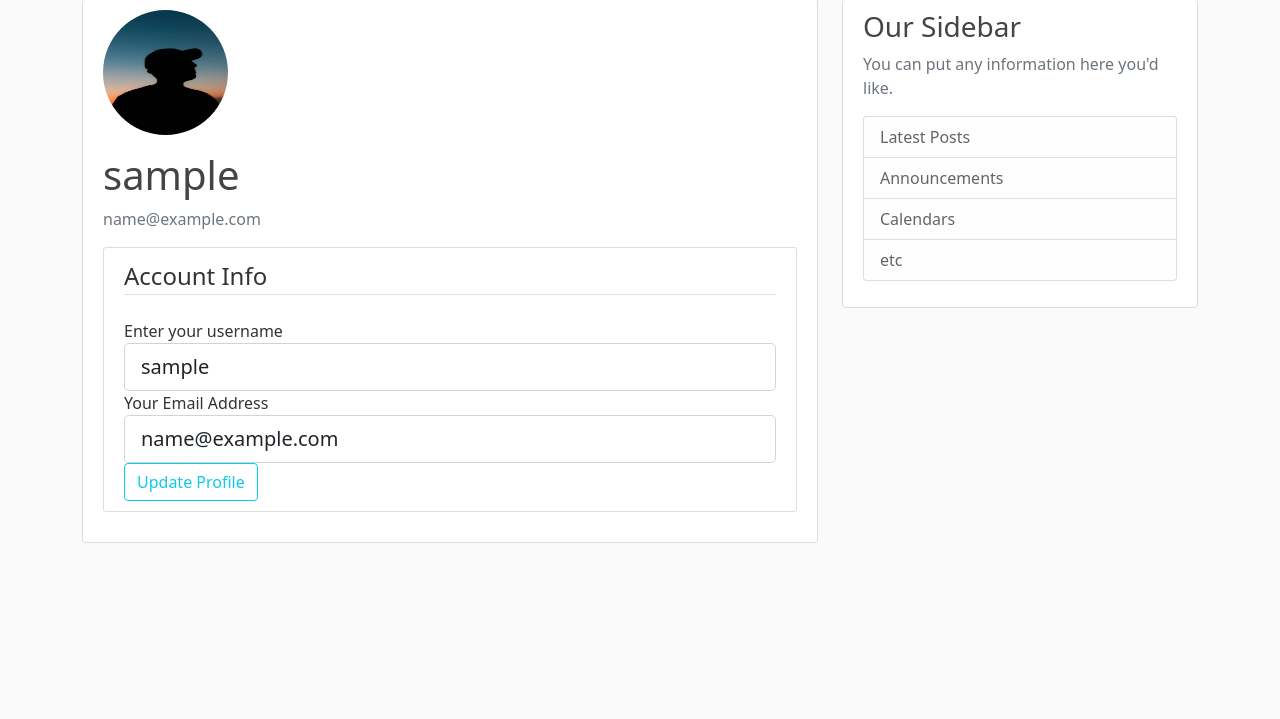
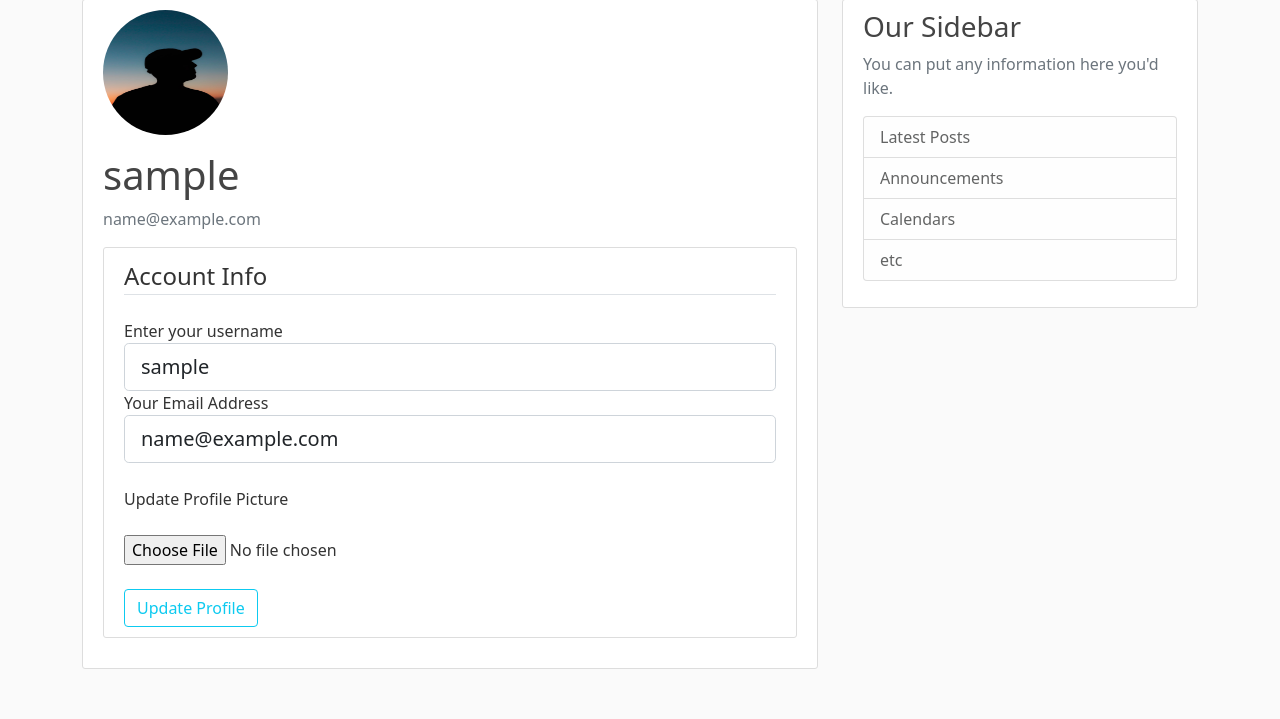
Before and after one commit to ernestmucheru/BlogIP, a Flask app: page /authenticate/account in a window 1280 px wide. Shown: the part 81-800 px from the top of the page. Run offline with Flask 2, Linux system fonts and the light colour scheme; the visitor is signed in with stand-in values (Sample User, id 1); data comes from the database, SQL or seed files in the repository; parts of the project's set-up code (start-up, migrations or seed data) failed here and were passed over; some libraries are stand-ins or nearby versions.

Commit message:
updated profile pic function and added  pillow

```diff
--- a/app/auth/forms.py
+++ b/app/auth/forms.py
@@ -1,6 +1,8 @@
 from flask_wtf import FlaskForm
+from flask_wtf.file import FileField, FileAllowed
 from flask_login import current_user
 from wtforms import StringField, PasswordField,BooleanField,SubmitField
+from wtforms import validators
 from wtforms.validators import Required, Email,EqualTo
 from ..models import User
 from wtforms import ValidationError
@@ -30,6 +32,7 @@ class LoginForm(FlaskForm):
 class UpdateAccountForm(FlaskForm):
     email = StringField('Your Email Address', validators=[Required(),Email()])
     username = StringField('Enter your username',validators = [Required()])
+    picture = FileField('Update Profile Picture', validators=[FileAllowed(['jpg','png'])])
     submit = SubmitField('Update Profile')
 
     def validate_email(self,email):
--- a/app/auth/views.py
+++ b/app/auth/views.py
@@ -1,9 +1,14 @@
+from random import random
+
+import secrets
+import os
 from flask import render_template,redirect,url_for,request,flash
-from ..models import User
+from ..models import User,Post
 from .forms import RegistrationForm,LoginForm,UpdateAccountForm
 from . import auth
 from .. import db
 from flask_login import login_user,login_required,logout_user,current_user
+from PIL import Image
 
 
 @auth.route('/register', methods=["GET","POST"])
@@ -20,7 +25,7 @@ def register():
 @auth.route('/login',methods=['GET','POST'])
 def login():
     if current_user.is_authenticated:
-        return redirect(url_for('home'))
+        return redirect(url_for('main.home'))
     form = LoginForm()
     if form.validate_on_submit():
         user = User.query.filter_by(email = form.email.data).first()
@@ -40,20 +45,36 @@ def logout():
     logout_user()
     return redirect(url_for("main.home"))
 
+def save_picture(form_picture):
+    random_hex = secrets.token_hex(8)
+    _, f_ext = os.path.splitext(form_picture.filename)
+    picture_fn = random_hex + f_ext
+    picture_path = os.path.join( 'app/static/profile_pics', picture_fn)
 
-@auth.route('/account', methods=['GET', 'POST'])
+    output_size = (125, 125)
+    i = Image.open(form_picture)
+    i.thumbnail(output_size)
+    i.save(picture_path)
+
+    return picture_fn
+
+
+@auth.route("/account", methods=['GET', 'POST'])
 @login_required
 def account():
     form = UpdateAccountForm()
     if form.validate_on_submit():
-        current_user.username =form.username.data
-        current_user.email =form.email.data
+        if form.picture.data:
+            picture_file = save_picture(form.picture.data)
+            current_user.image_file = picture_file
+        current_user.username = form.username.data
+        current_user.email = form.email.data
         db.session.commit()
-        flash('Your account has been updated!', 'primary')
+        flash('Your account has been updated!', 'success')
         return redirect(url_for('auth.account'))
     elif request.method == 'GET':
         form.username.data = current_user.username
         form.email.data = current_user.email
-
     image_file = url_for('static', filename='profile_pics/' + current_user.image_file)
-    return render_template('account.html', title='Account', image_file=image_file, form=form)
+    return render_template('account.html', title='Account',
+                           image_file=image_file, form=form)
--- a/app/templates/account.html
+++ b/app/templates/account.html
@@ -10,7 +10,7 @@
         </div>
         <!-- FORM HERE -->
         <div class="content-section">
-            <form method="POST" action="">
+            <form method="POST" action="" enctype="multipart/form-data">
                 {{ form.hidden_tag() }}
                 <fieldset class="form-group">
                     <legend class="border-bottom mb-4">Account Info</legend>
@@ -41,8 +41,21 @@
                             {{ form.email(class="form-control form-control-lg") }}
                         {% endif %}
                     </div>
-
+                    <br>
+                    <div class="form-group">
+                        {{ form.picture.label() }}
+                        <br>
+                        <br>
+                        {{ form.picture(class="form-control-file") }}
+                        <br>
+                        {% if form.picture.errors %}
+                            {% for error in form.picture.errors %}
+                                <span class="text-danger">{{ error }}</span></br>
+                            {% endfor %}
+                        {% endif %}
+                    </div>
                 </fieldset>
+                <br>
                 <div class="form-group">
                     {{ form.submit(class="btn btn-outline-info") }}
                 </div>
```
Also changed, not shown: app/static/profile_pics/7c6da8f65dba06b8.jpg (added), app/static/profile_pics/c652e439138cb6d4.png (added).
